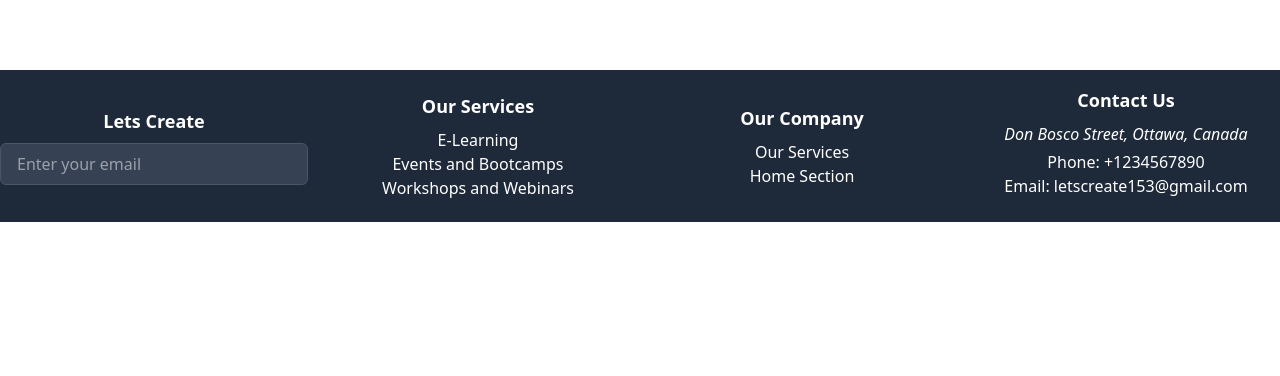
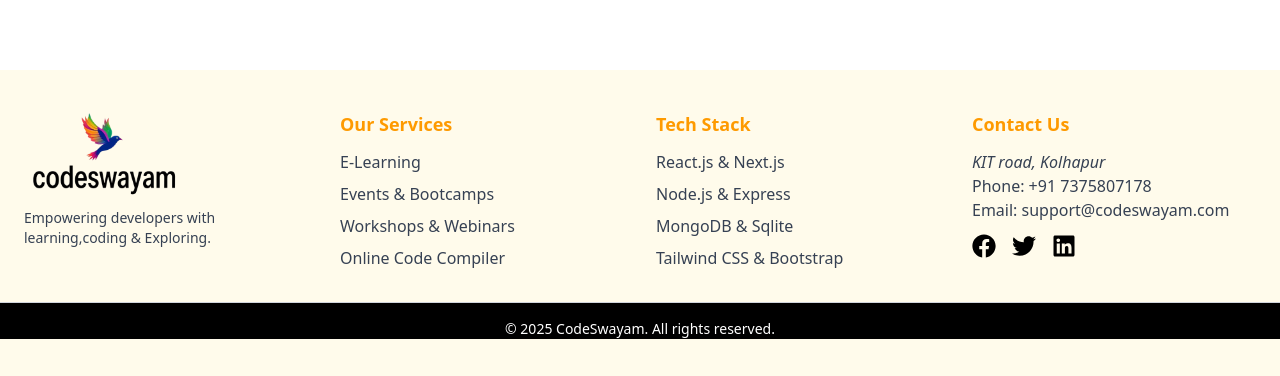
Before and after one commit to ShivprasadP/code_swayam_frontend, a React (Vite) app: page /events/category/1 in a window 1280 px wide. Shown: the part 1262-1638 px from the top of the page. Before the commit the page ends 1484 px from the top, so only its background shows below. Built offline with nearby package versions, Linux system fonts and the light colour scheme; no server answers.

Commit message:
Footer UI changed and FacultyManagement done!!!!!!!!!!

```diff
--- /dev/null
+++ b/src/component/FacultyManagement/AddFaculty.jsx
@@ -0,0 +1,107 @@
+import React, { useState } from "react";
+import { useNavigate } from "react-router-dom";
+
+const AddFaculty = () => {
+  const navigate = useNavigate();
+  const [facultyData, setfacultyData] = useState({
+    name: "",
+    date: "",
+    category: "",
+    description: "",
+    contact: "",
+    department: "",
+    designation: "",
+  });
+
+  const handleChange = (e) => {
+    setfacultyData({ ...facultyData, [e.target.name]: e.target.value });
+  };
+
+  const handleSubmit = (e) => {
+    e.preventDefault();
+    console.log("Faculty Added:", facultyData);
+    navigate("/"); // Navigate back to event list after submission
+  };
+
+  return (
+    <div className="p-8 bg-orange-50 min-h-screen flex items-center justify-center">
+      <div className="w-full max-w-3xl bg-white shadow-lg rounded-lg p-8 border-l-8 border-amber-500">
+        <h2 className="text-xl font-semibold mb-4 text-amber-700 ">Add New Faculty</h2>
+        <form onSubmit={handleSubmit} className="space-y-4">
+          <input
+            type="text"
+            name="name"
+            placeholder="FirstName MiddleName LastName"
+            value={facultyData.name}
+            onChange={handleChange}
+            className="w-full p-3 border border-amber-300 rounded-lg focus:outline-none focus:ring-2 focus:ring-amber-500"
+            required
+          />
+          <input
+            type="email"
+            placeholder="abc123@gmail.com"
+            name="email"
+            value={facultyData.email}
+            onChange={handleChange}
+            className="w-full p-3 border border-amber-300 rounded-lg focus:outline-none focus:ring-2 focus:ring-amber-500"
+            required
+          />
+          <input
+            type="text"
+            name="contact"
+            placeholder="Mobile Number"
+            value={facultyData.contact}
+            onChange={handleChange}
+            className="w-full p-3 border border-amber-300 rounded-lg focus:outline-none focus:ring-2 focus:ring-amber-500"
+          />
+          <select
+            name="gender"
+            value={facultyData.gender}
+            onChange={handleChange}
+            className="w-full p-3 border border-amber-300 rounded-lg focus:outline-none focus:ring-2 focus:ring-amber-500"
+          >
+            <option value="Male">Male</option>
+            <option value="Female">Female</option>
+            <option value="Other">Other</option>
+          </select>
+
+          <textarea
+            name="address"
+            placeholder="Address"
+            value={facultyData.address}
+            onChange={handleChange}
+            className="w-full p-3 border border-amber-300 rounded-lg focus:outline-none focus:ring-2 focus:ring-amber-500"
+          />
+
+              <input
+                type="text"
+                name="department"
+                placeholder="Department"
+                value={facultyData.department}
+                onChange={handleChange}
+                className="w-full p-3 border border-amber-300 rounded-lg focus:outline-none focus:ring-2 focus:ring-amber-500"
+                required
+              />
+              <input
+                type="text"
+                name="designation"
+                placeholder="Designation"
+                value={facultyData.designation}
+                onChange={handleChange}
+                className="w-full p-3 border border-amber-300 rounded-lg focus:outline-none focus:ring-2 focus:ring-amber-500"
+                required
+              />
+
+          <button
+            type="submit"
+            className="w-full bg-gradient-to-r from-amber-500 to-orange-400 text-white px-4 py-3 rounded-lg shadow-md hover:from-amber-600 hover:to-orange-500 transition-all"
+          >
+            Submit
+          </button>
+        </form>
+      </div>
+    </div>
+  );
+};
+
+export default AddFaculty;
--- a/src/component/footer.jsx
+++ b/src/component/footer.jsx
@@ -1,75 +1,56 @@
-import 'react';
-
+import React from "react";
+import { FaFacebook, FaTwitter, FaLinkedin } from "react-icons/fa";
 
 const Footer = () => {
   return (
-		<footer id='footer'
-			className="bg-gray-800 text-white py-4 mt-20">
-			<div className="container mx-auto grid
-	grid-cols-4 gap-4 text-center">
-				<div className="flex flex-col justify-center">
-					<h2 className="text-lg font-bold">
-						Lets Create
-					</h2>
-					<input type="email" placeholder="Enter your email"
-						className="mt-2 px-4 py-2 bg-gray-700 text-white
-		border border-gray-600 rounded-md focus:ring
-			focus:border-green-400" />
+    <footer className="bg-amber-50 text-black py-10 mt-20">
+      <div className="container mx-auto grid grid-cols-1 md:grid-cols-4 gap-8 px-6">
+        {/* Logo and About */}
+        <div>
+          <img src="/images/logo4.png" alt="CodeSwayam Logo" className="w-40 h-auto" />
+          <p className="mt-3 text-gray-700 text-sm">
+            Empowering developers with learning,coding & Exploring.
+          </p>
         </div>
 
-				<div className="flex flex-col justify-center">
-					<h2 className="text-lg font-semibold">
-						Our Services
-					</h2>
-					<ul className="mt-2">
-						<li className="hover:text-gray-300">
-							E-Learning
-
-						</li>
-						<li className="hover:text-gray-300">
-							Events and Bootcamps
-						</li>
-
-						<li className="hover:text-gray-300">
-							Workshops and Webinars
-						</li>
-
+        {/* Our Services */}
+        <div>
+          <h2 className="text-lg font-semibold text-amber-500">Our Services</h2>
+          <ul className="mt-3 space-y-2 text-gray-700">
+            <li>E-Learning</li>
+            <li>Events & Bootcamps</li>
+            <li>Workshops & Webinars</li>
+            <li>Online Code Compiler</li>
           </ul>
         </div>
 
-				<div className="flex flex-col justify-center">
-					<h2 className="text-lg font-bold">
-						Our Company
-					</h2>
-					<ul className="mt-2">
-						<li className="hover:text-gray-300">
-							Our Services
-						</li>
-						<li className="hover:text-gray-300">
-							Home Section
-						</li>
+        {/* Tech Stack */}
+        <div>
+          <h2 className="text-lg font-semibold text-amber-500">Tech Stack</h2>
+          <ul className="mt-3 space-y-2 text-gray-700">
+            <li>React.js & Next.js</li>
+            <li>Node.js & Express</li>
+            <li>MongoDB & Sqlite</li>
+            <li>Tailwind CSS & Bootstrap</li>
           </ul>
         </div>
 
-				<div className="flex flex-col justify-center">
-					<h2 className="text-lg font-bold">Contact Us</h2>
-					<address className="mt-2">
-						Don Bosco Street, Ottawa, Canada
-					</address>
-					<p className="mt-1">Phone: +1234567890</p>
-					<p>Email: letscreate153@gmail.com</p>
-					<div className="mt-2 flex justify-center">
-						<a href="#" className="mr-2 text-4xl
-			hover:text-green-300 cursor-default">
-						</a>
-						<a href="#" className="mr-2 text-4xl
-			hover:text-green-300 cursor-default">
-						</a>
-						<a href="#" className="hover:text-green-300
-			text-4xl cursor-default">
-						</a>
+        {/* Contact Info */}
+        <div>
+          <h2 className="text-lg font-semibold text-amber-500">Contact Us</h2>
+          <address className="mt-3 text-gray-700">KIT road, Kolhapur</address>
+          <p className="text-gray-700">Phone: +91 7375807178</p>
+          <p className="text-gray-700">Email: support@codeswayam.com</p>
+          <div className="flex space-x-4 mt-3 text-black-600">
+            <FaFacebook size={24} className="cursor-pointer hover:text-blue-500" />
+            <FaTwitter size={24} className="cursor-pointer hover:text-blue-300" />
+            <FaLinkedin size={24} className="cursor-pointer hover:text-blue-700" />
           </div>
         </div>
+      </div>
+
+      <div className="text-center text-white text-sm mt-8 border-t bg-black border-gray-300 pt-4">
+        &copy; {new Date().getFullYear()} CodeSwayam. All rights reserved.
       </div>
     </footer>
   );
```
Lines whose indentation alone changed are shown as unchanged.
